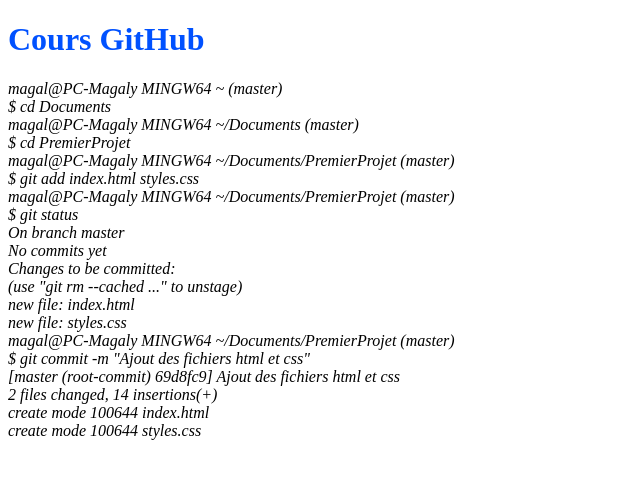
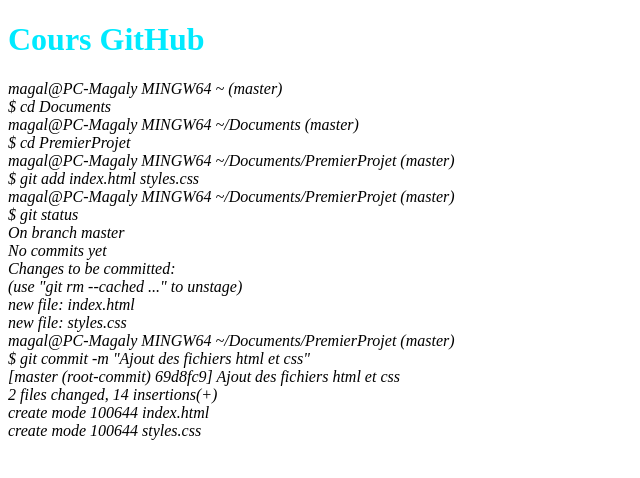
Before and after one commit to Magaly-N/O, a plain HTML site: page Exemple/index.html in a window 1280 px wide. Shown: the whole page, without its empty margins (0-640 px from the left). Drawn offline with Linux system fonts and the light colour scheme.

Commit message:
Modification de la couleur du titre H1

```diff
--- a/Exemple/styles.css
+++ b/Exemple/styles.css
@@ -1,5 +1,5 @@
 h1{
-    color:rgb(0, 81, 255);
+    color:rgb(0, 234, 255);
 }
 p{
     font-style: italic;
```
